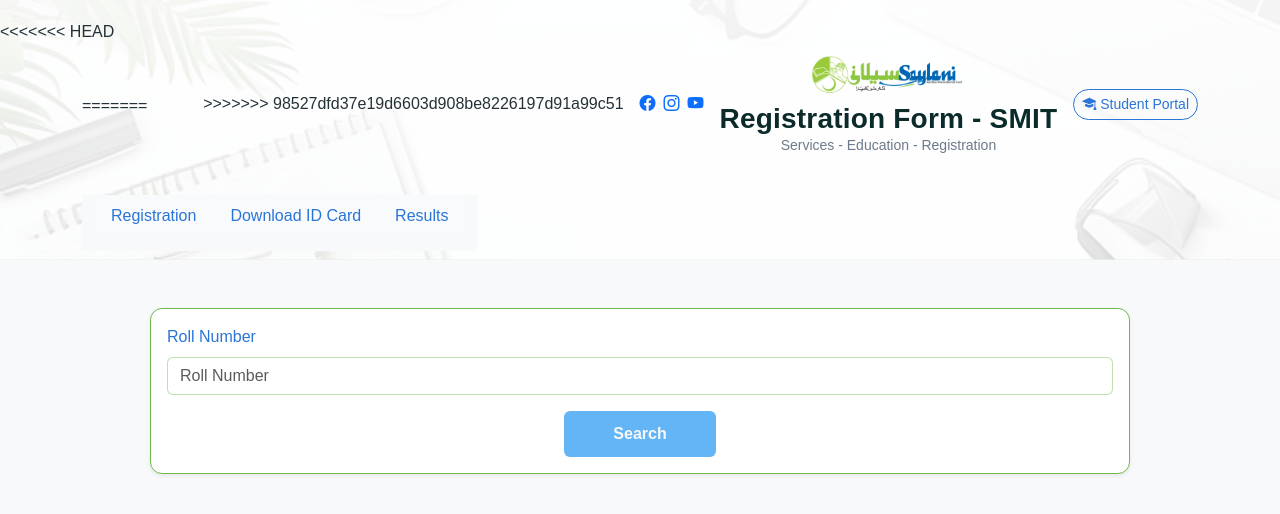
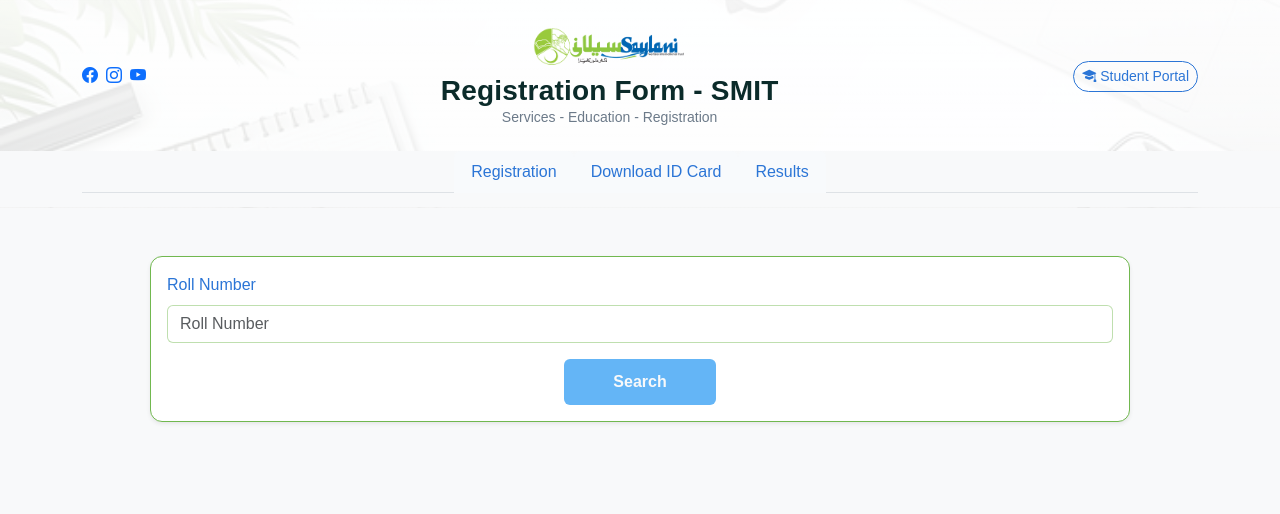
Before and after one commit to Amna7877/saylani-form, a plain HTML site: page result.html in a window 1280 px wide. Drawn offline with nearby package versions, Linux system fonts and the light colour scheme.

Commit message:
Resolve merge conflict in result.html
Removed conflicting header div structure.

```diff
--- a/result.html
+++ b/result.html
@@ -9,11 +9,9 @@
 </head>
 <body>
     <header>
-<<<<<<< HEAD
+
     <div class="header-container container d-flex align-items-center justify-content-between">
-=======
-    <div class="header-container d-flex align-items-center justify-content-between">
->>>>>>> 98527dfd37e19d6603d908be8226197d91a99c51
+
         <div class="icons d-flex gap-2 align-items-center">
         <a class="social-icons" href="#"><i class="bi bi-facebook"></i></a>
         <a class="social-icons" href="#"><i class="bi bi-instagram"></i></a>
```
